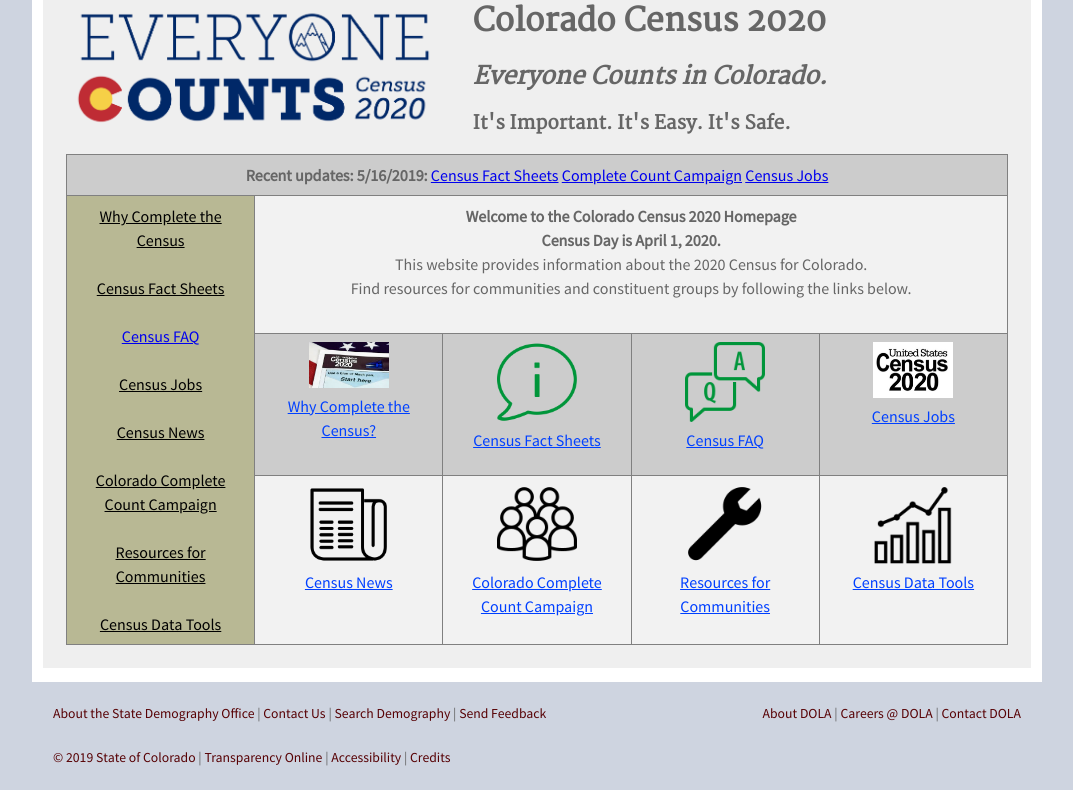
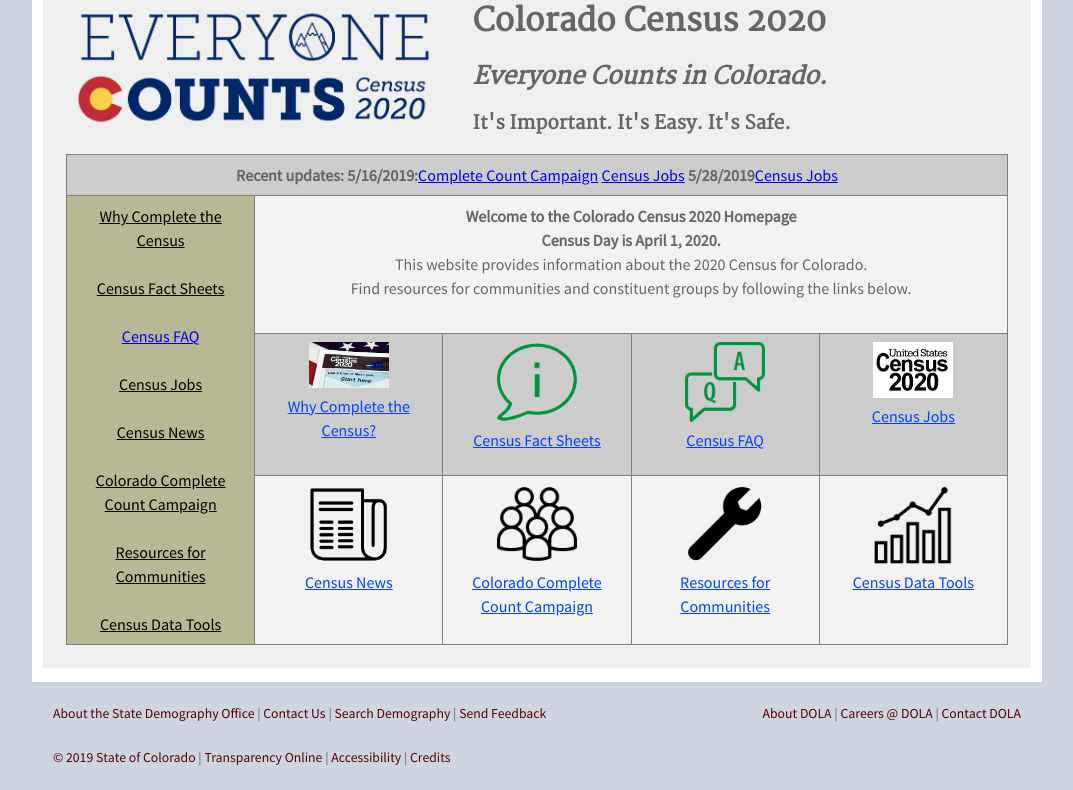
Before and after one commit to TBleess/Website_New, a Jekyll site: the page built from pages/5_CensusACS/census_2020_main.html, in a window 1280 px wide. Shown: the part 961-1751 px from the top of the page, without its empty margins (103-1176 px from the left). Built offline with Jekyll 4.4.1, drawn with Linux system fonts in a browser that asks for light colours.

Commit message:
Update census_2020_main.html

```diff
--- a/pages/5_CensusACS/census_2020_main.html
+++ b/pages/5_CensusACS/census_2020_main.html
@@ -68,9 +68,9 @@
 		<col width="176px">
 		<td align="left" colspan="5" >
 			<b>Recent updates:</b>
-			<b>5/16/2019:</b> <a href='https://demography.dola.colorado.gov/census-acs/2020-factsheets/'>Census Fact Sheets</a>
-			<a href='https://demography.dola.colorado.gov/demography/2020CCCC/'>Complete Count Campaign</a>
+			<b>5/16/2019:</b><a href='https://demography.dola.colorado.gov/demography/2020CCCC/'>Complete Count Campaign</a>
 			<a href='https://demography.dola.colorado.gov/census-acs/2020-census-jobs/'>Census Jobs</a>
+			<b>5/28/2019</b><a href='https://demography.dola.colorado.gov/census-acs/2020-census-jobs/'>Census Jobs</a>
 		</td>
                 </tr>
 		<tr>
```
